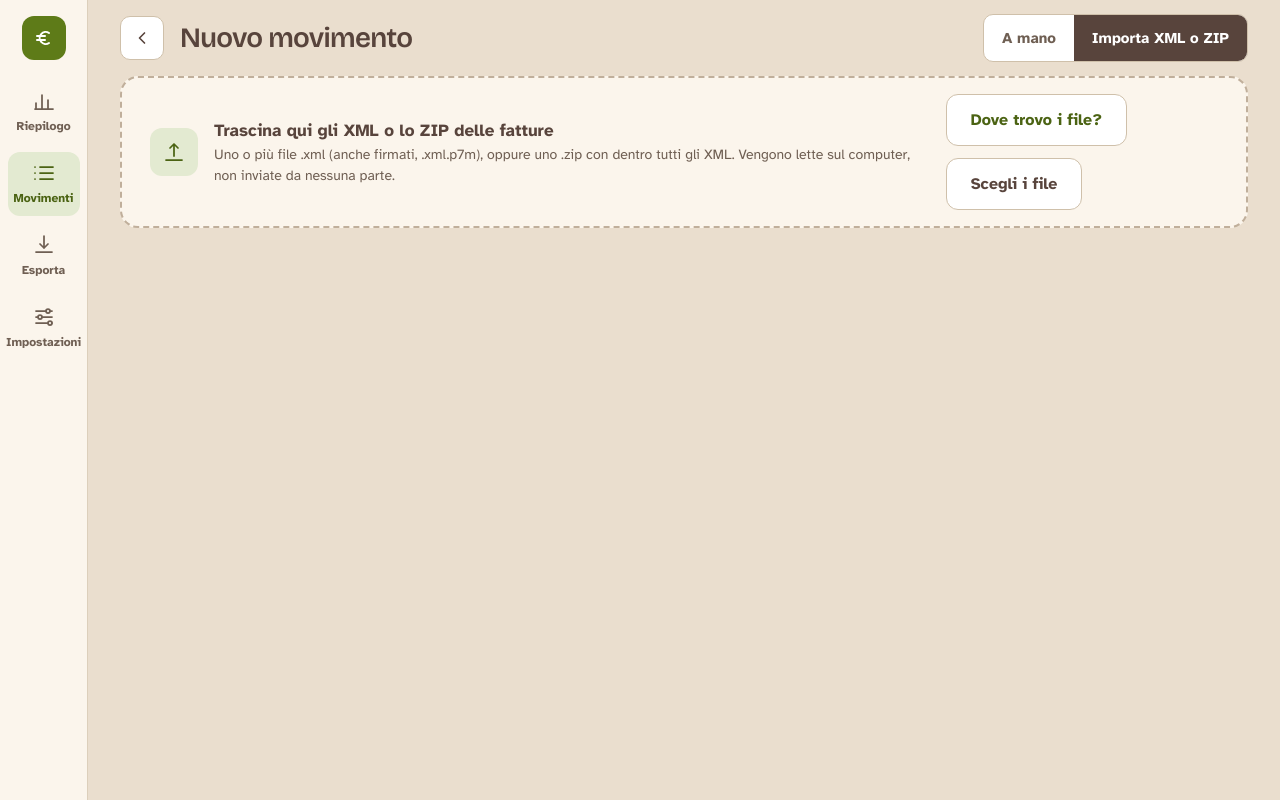
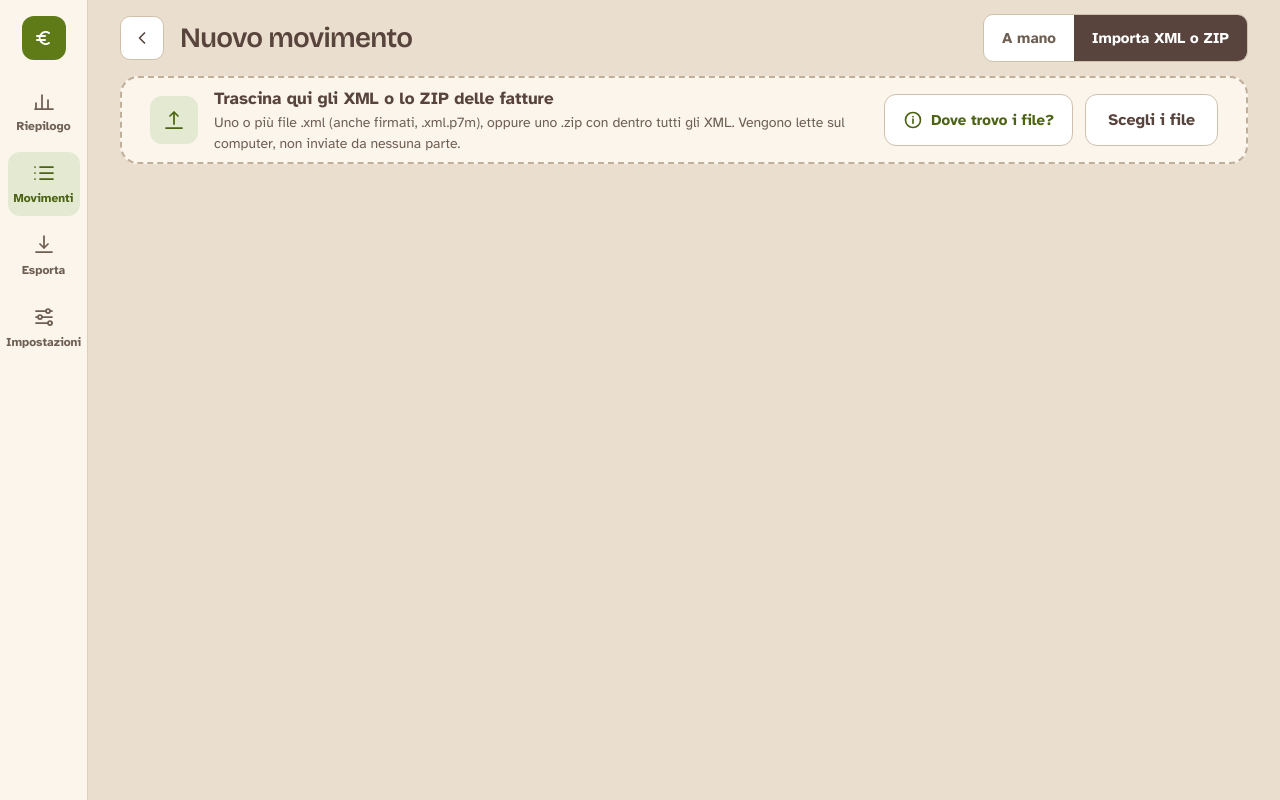
Before and after one commit to GianlucaCelante/contabilita-matteo, a React (Vite) app in the folder ui/: page /movimenti/importa in a window 1280 px wide. Built offline with nearby package versions, Linux system fonts and the light colour scheme.

Commit message:
Importa: banner basso con «Dove trovo i file?» (icona i) e «Scegli i file» sulla stessa riga
Co-Authored-By: Claude Sonnet 5.5 <noreply@anthropic.com>
Claude-Session: https://claude.ai/code/session_013eLLTykr9gzgNJ5UfJMC8g

```diff
--- a/ui/src/componenti/Icone.tsx
+++ b/ui/src/componenti/Icone.tsx
@@ -140,6 +140,14 @@ export function IconaCarica(p: ProprietaIcona) {
     </IconaBase>
   );
 }
+export function IconaInfo(p: ProprietaIcona) {
+  return (
+    <IconaBase {...p}>
+      <circle cx="12" cy="12" r="9" />
+      <path d="M12 11v5M12 8h.01" />
+    </IconaBase>
+  );
+}
 export function IconaCercaDiNuovo(p: ProprietaIcona) {
   return (
     <IconaBase {...p}>
--- a/ui/src/viste/ImportaFatture.tsx
+++ b/ui/src/viste/ImportaFatture.tsx
@@ -4,7 +4,7 @@ import { useMutation, useQueryClient } from "@tanstack/react-query";
 import { ErroreRichiesta, messaggioErrore } from "../api/client";
 import { apiImporta, type AnteprimaImportazione, type FatturaLetta } from "../api/importa";
 import Combobox from "../componenti/Combobox";
-import { IconaAllarme, IconaCarica, IconaCercaDiNuovo } from "../componenti/Icone";
+import { IconaAllarme, IconaCarica, IconaCercaDiNuovo, IconaInfo } from "../componenti/Icone";
 import SelettoreModalita from "../componenti/SelettoreModalita";
 import { Caricamento, Vuoto } from "../componenti/Stati";
 import Testata from "../componenti/Testata";
@@ -105,7 +105,7 @@ function ZonaCaricamento({ onFile, occupato }: { onFile: (file: File[]) => void;
         onDragLeave={() => setSopra(false)}
         onDrop={suDrop}
         className={
-          "flex flex-col gap-4 rounded-[18px] border-2 border-dashed px-5 py-4 md:flex-row md:items-center md:justify-between md:px-7 " +
+          "flex flex-col gap-4 rounded-[18px] border-2 border-dashed px-5 py-4 md:min-h-[88px] md:flex-row md:items-center md:justify-between md:gap-6 md:px-7 md:py-2 " +
           (sopra ? "border-verde bg-verdechiaro" : "border-tratteggio bg-crema")
         }
       >
@@ -120,14 +120,15 @@ function ZonaCaricamento({ onFile, occupato }: { onFile: (file: File[]) => void;
             </p>
           </div>
         </div>
-        <div className="flex flex-wrap items-center gap-3">
-          <button type="button" className="btn grande text-verdescuro" aria-expanded={aperto} aria-controls={idRiquadro} onClick={() => setAperto((a) => !a)}>
+        <div className="flex flex-wrap items-center gap-3 md:shrink-0 md:flex-nowrap">
+          <button type="button" className="btn grande !gap-2 !px-[18px] !text-[15px] text-verdescuro" aria-expanded={aperto} aria-controls={idRiquadro} onClick={() => setAperto((a) => !a)}>
+            <IconaInfo larghezza={20} spessoreTratto={2} />
             <span>Dove trovo i file?</span>
           </button>
           <input id={idInput} type="file" multiple accept=".xml,.p7m,.zip" className="peer sr-only" disabled={occupato} onChange={suScelta} />
           <label
             htmlFor={idInput}
-            className="btn grande peer-focus-visible:outline-3 peer-focus-visible:outline-offset-2 peer-focus-visible:outline-verde peer-disabled:opacity-55"
+            className="btn grande !px-[22px] peer-focus-visible:outline-3 peer-focus-visible:outline-offset-2 peer-focus-visible:outline-verde peer-disabled:opacity-55"
           >
             Scegli i file
           </label>
```
